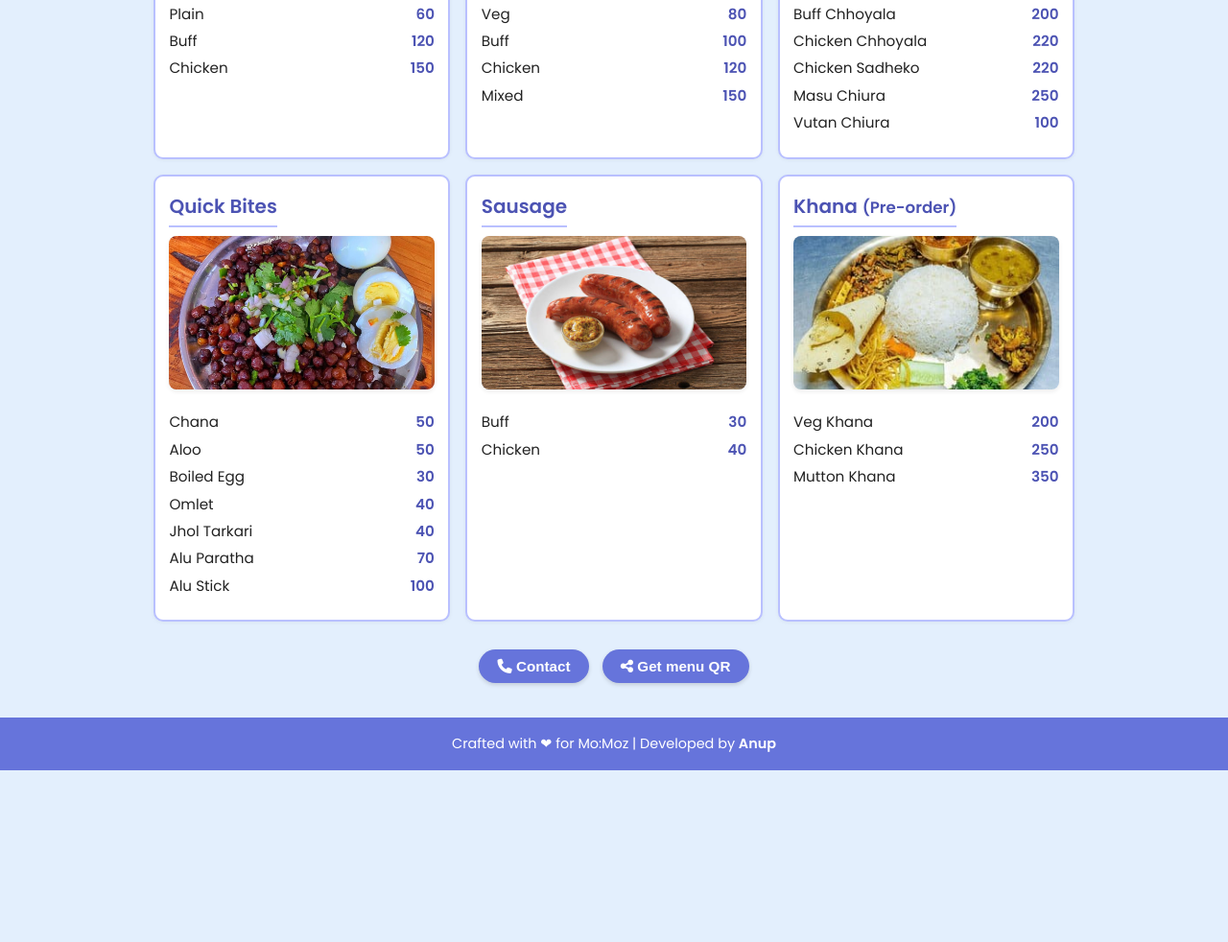
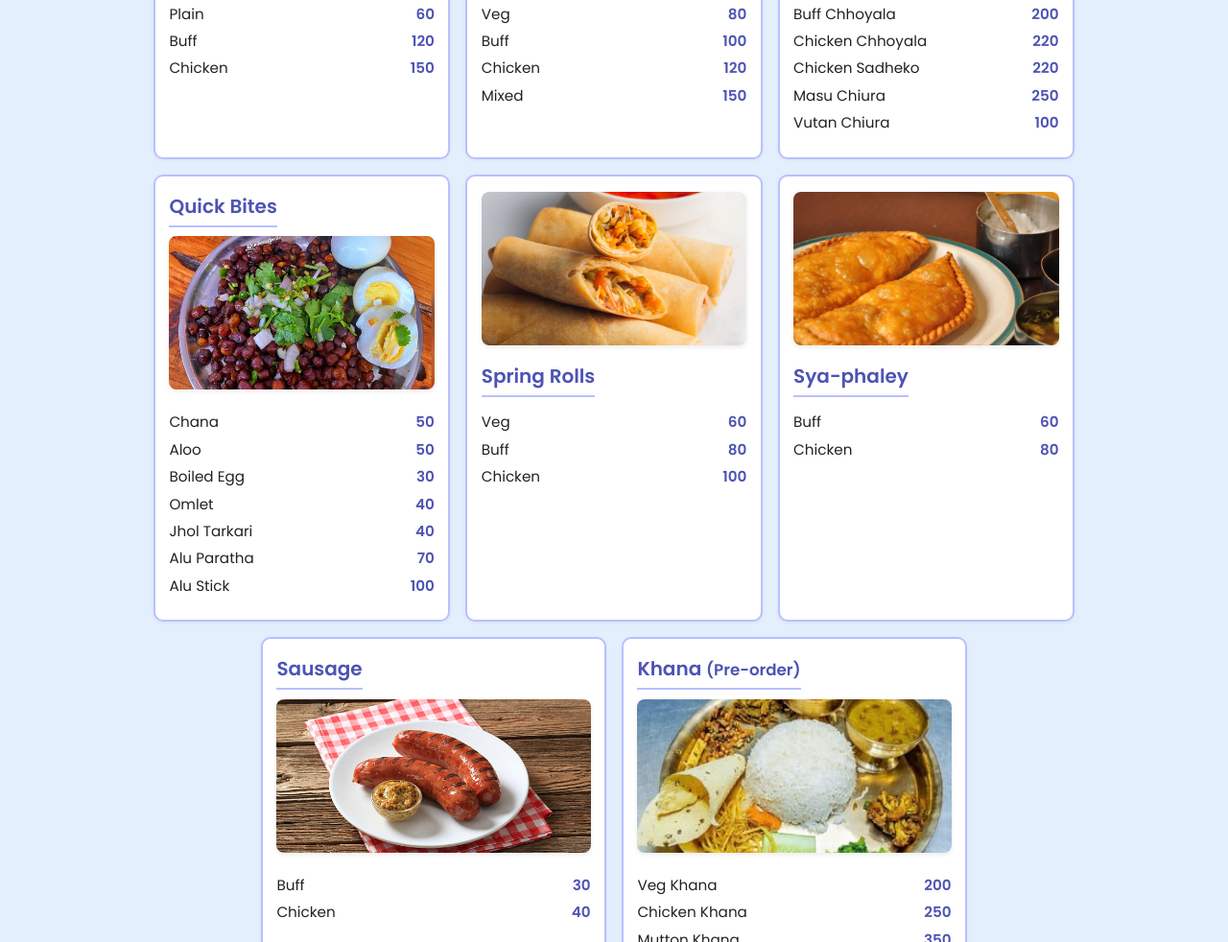
Before and after one commit to fitandfine/momoz, a plain HTML site: page index.html in a window 1280 px wide. Shown: the part 1592-2574 px from the top of the page at 96% size. Before the commit the page ends 2395 px from the top, so only its background shows below. Drawn offline with Linux system fonts and the light colour scheme.

Commit message:
with added menu items

```diff
--- a/index.html
+++ b/index.html
@@ -269,6 +269,39 @@
         <div class="item"><span class="lang lang-en">Alu Stick</span><span class="lang lang-ne" style="display:none;">आलु स्टिक</span><span class="price lang-en">100</span><span class="price lang-ne" style="display:none;">१००</span></div>
       </div>
 
+      <!---------------- Rolls -->
+<div class="card">
+  <img src="rolls.jpg" alt="Spring Rolls" class="card-img">
+  <h3><span class="lang lang-en">Spring Rolls</span><span class="lang lang-ne" style="display:none;">स्प्रिङ रोल</span></h3>
+  <div class="item">
+    <span class="lang lang-en">Veg</span><span class="lang lang-ne" style="display:none;">भेज</span>
+    <span class="price lang-en">60</span><span class="price lang-ne" style="display:none;">६०</span>
+  </div>
+  <div class="item">
+    <span class="lang lang-en">Buff</span><span class="lang lang-ne" style="display:none;">बफ</span>
+    <span class="price lang-en">80</span><span class="price lang-ne" style="display:none;">८०</span>
+  </div>
+  <div class="item">
+    <span class="lang lang-en">Chicken</span><span class="lang lang-ne" style="display:none;">चिकन</span>
+    <span class="price lang-en">100</span><span class="price lang-ne" style="display:none;">१००</span>
+  </div>
+</div>
+
+<!-- Syaphale-->
+ <div class="card">
+  <img src="syaphale.jpg" alt="Sya-phaley" class="card-img">
+  <h3><span class="lang lang-en">Sya-phaley</span><span class="lang lang-ne" style="display:none;">स्याफले</span></h3>
+  <div class="item">
+    <span class="lang lang-en">Buff</span><span class="lang lang-ne" style="display:none;">बफ</span>
+    <span class="price lang-en">60</span><span class="price lang-ne" style="display:none;">६०</span>
+  </div>
+  <div class="item">
+    <span class="lang lang-en">Chicken</span><span class="lang lang-ne" style="display:none;">चिकन</span>
+    <span class="price lang-en">80</span><span class="price lang-ne" style="display:none;">८०</span>
+  </div>
+</div>
+
+
       <!-- Sausage ------------------------------------------------------->
       <div class="card">
         <h3><span class="lang lang-en">Sausage</span><span class="lang lang-ne" style="display:none;">ससेज</span></h3>
```
Also changed, not shown: rolls.jpg (added), syaphale.jpg (added).
